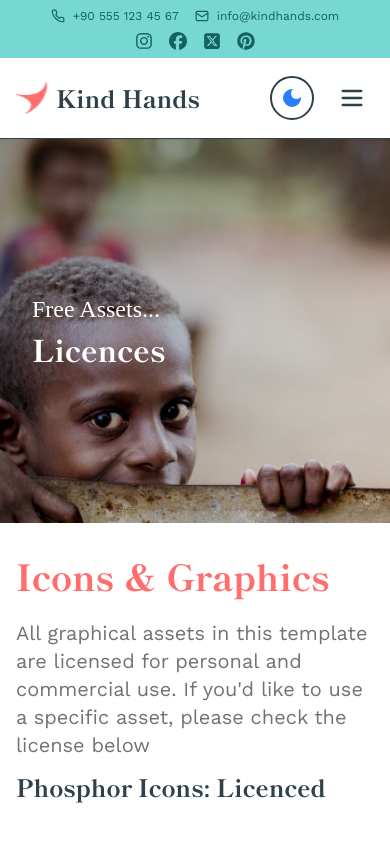
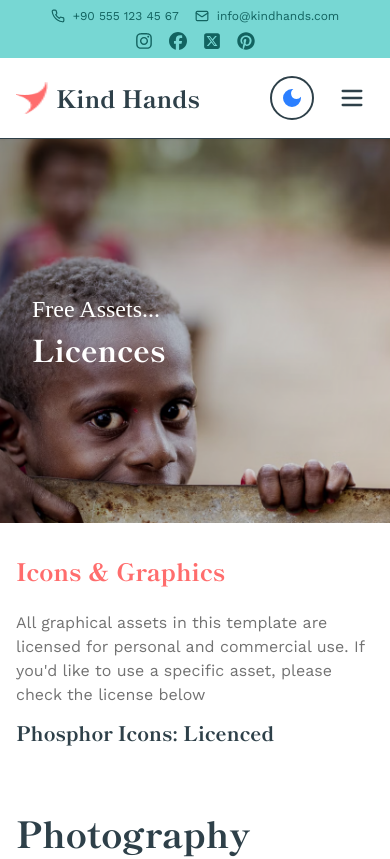
Before and after one commit to codEdu-Collective/kind-hands, a Next.js app: page /licences in a window 390 px wide. Shown: the top 859 px of the page. Built offline with nearby package versions, Linux system fonts and the light colour scheme; a web font is replaced by a local one.

Commit message:
style(not-found, licences): improve layout and typography for Not Found and Licences pages

```diff
--- a/app/licences/page.tsx
+++ b/app/licences/page.tsx
@@ -21,18 +21,18 @@ const Licences = () => {
         </div>
       </header>
 
-      <div className="mx-auto w-full max-w-300 h-[600px] px-4 md:px-0 my-8 md:my-37.5 flex flex-col gap-6 md:gap-12">
-        <h1 className="font-shippori font-extrabold text-4xl text-primary">
+      <div className="mx-auto w-full max-w-300 h-auto md:h-[600px] px-4 md:px-8 lg:px-0 my-8 md:my-37.5 flex flex-col gap-6 md:gap-12">
+        <h1 className="font-shippori font-extrabold text-2xl md:text-4xl text-primary">
           Icons & Graphics
         </h1>
         <div className="flex flex-col gap-6 md:gap-12 ">
           <div>
-            <p className="font-work text-neutral text-xl ">
+            <p className="font-work text-neutral text-base md:text-xl">
               All graphical assets in this template are licensed for personal
               and commercial use. If you'd like to use a specific asset, please
               check the license below
             </p>
-            <h2 className="font-shippori font-extrabold text-2xl my-3">
+            <h2 className="font-shippori font-extrabold text-xl md:text-2xl my-3">
               Phosphor Icons: Licenced
             </h2>
           </div>
@@ -90,7 +90,8 @@ const Licences = () => {
                 className="font-bold hover:underline"
               >
                 Sue Ellen Francisco
-              </Link>{" "}
+              </Link>
+              {"."}
             </p>
           </div>
         </div>
--- a/app/not-found.tsx
+++ b/app/not-found.tsx
@@ -4,13 +4,23 @@ export default function NotFound() {
   return (
     <main className="w-full">
       <header className="relative h-96 md:h-205.5 flex items-center">
-        <Image src="/images/not-found-banner.png" alt="hero" fill className="object-cover" />
+        <Image
+          src="/images/not-found-banner.png"
+          alt="hero"
+          fill
+          className="object-cover"
+        />
         <div className="relative z-2 text-white ml-4 md:ml-90 max-w-full md:max-w-200 px-4 md:px-0">
-          <h1 className="font-sue-ellen text-5xl md:text-7xl mb-1.5 text-primary">404</h1>
+          <h1 className="font-sue-ellen text-5xl md:text-9xl mb-1.5 text-primary">
+            404
+          </h1>
           <h2 className="font-shippori font-extrabold text-3xl md:text-[5.625rem] leading-tight">
-          Page Not Found
+            Page Not Found
           </h2>
-          <p className="font-work my-4 text-lg md:text-xl mb-8 max-w-md">Sorry, the page you are looking for does not exist or has been moved.</p>
+          <p className="font-work my-4 text-lg md:text-xl mb-8 max-w-md">
+            Sorry, the page you are looking for does not exist or has been
+            moved.
+          </p>
         </div>
       </header>
     </main>
```
